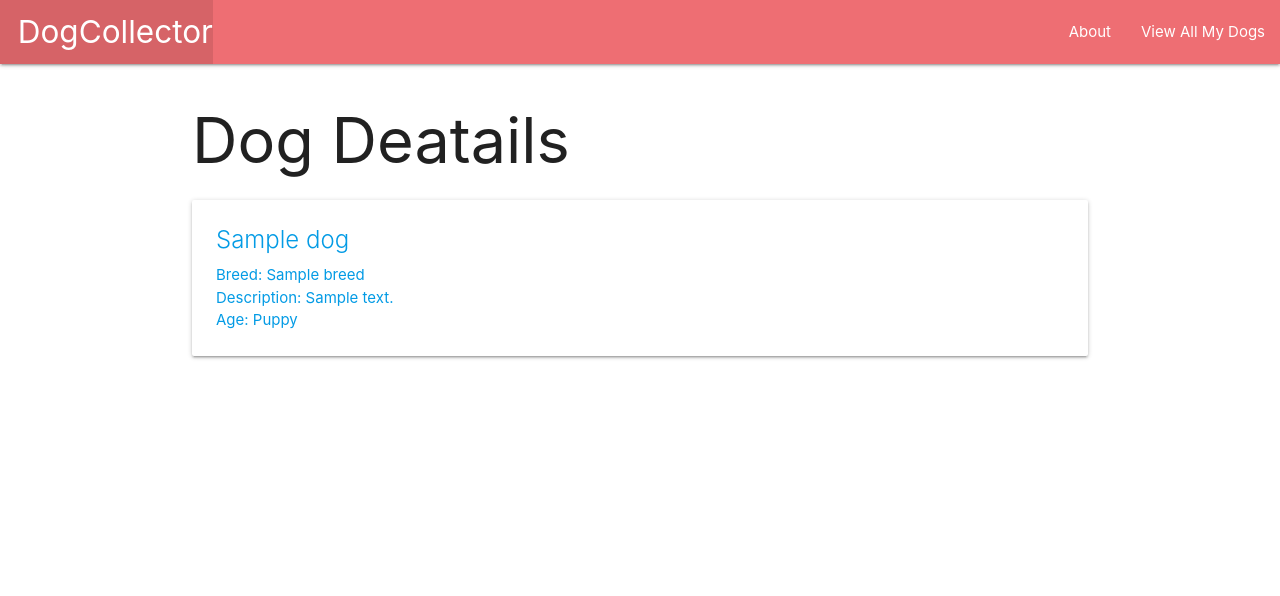
After one commit to emgrebe/Dog-Collector-Lab, a Django app: template main_app/templates/dogs/detail.html in a window 1280 px wide. The commit adds this page. Shown: the top 596 px of the page. Run offline with Django 3.2, Linux system fonts and the light colour scheme; the template is opened without the code that fills it: most values are stand-ins (such as "Sample title", 1, 10 or a date in 2020).

Commit message:
final step

```diff
--- /dev/null
+++ b/main_app/templates/dogs/detail.html
@@ -0,0 +1,19 @@
+{% extends 'base.html' %}
+{% block content %}
+
+<h1>Dog Deatails</h1>
+
+<div class="card">
+  <a href="/dogs/{{dog.id}}">
+    <div class="card-content">
+      <span class="card-title">{{dog.name}}</span>
+      <p>Breed: {{dog.breed}}</p>
+      <p>Description: {{dog.description}}</p>
+    {% if dog.age > 0 %}
+    <p>Age: Puppy</p>
+    {% endif %}
+    </div>
+  </a>
+</div>
+
+{% endblock %}
--- a/main_app/templates/dogs/index.html
+++ b/main_app/templates/dogs/index.html
@@ -5,7 +5,7 @@
 
 {% for dog in dogs %}
   <div class="card">
-    <a href="/dogs/{{dog.id}}">
+    <a href="{% url 'detail' dog.id %}">
       <div class="card-content">
         <span class="card-title">{{dog.name}}</span>
         <p>Breed: {{dog.breed}}</p>
--- a/main_app/urls.py
+++ b/main_app/urls.py
@@ -5,4 +5,5 @@ urlpatterns = [
   path('', views.home, name="home"),
   path('about/', views.about, name="about"),
   path('dogs/', views.dogs_index, name="index"),
+  path('dogs/<int:dog_id>/', views.dogs_detail, name="detail"),
 ]
--- a/main_app/views.py
+++ b/main_app/views.py
@@ -9,3 +9,6 @@ def about(request):
 def dogs_index(request):
   dogs = Dog.objects.all()
   return render(request, 'dogs/index.html', {'dogs': dogs})
+def dogs_detail(request, dog_id):
+  dog = Dog.objects.get(id=dog_id)
+  return render(request, 'dogs/detail.html', {'dog': dog})
```
